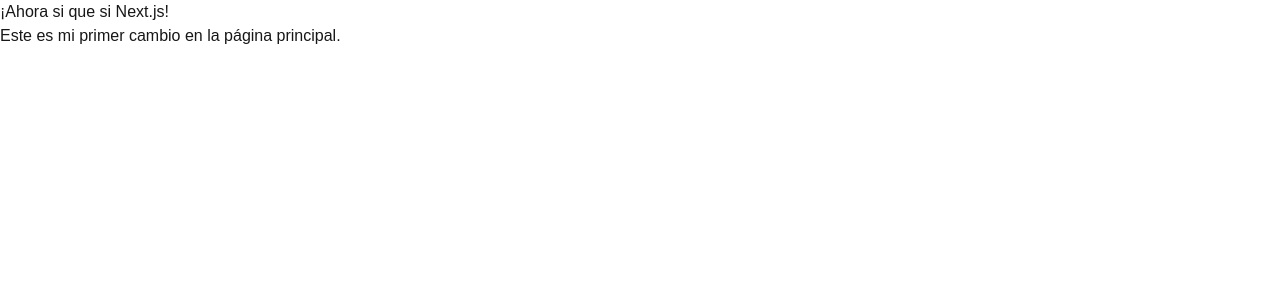
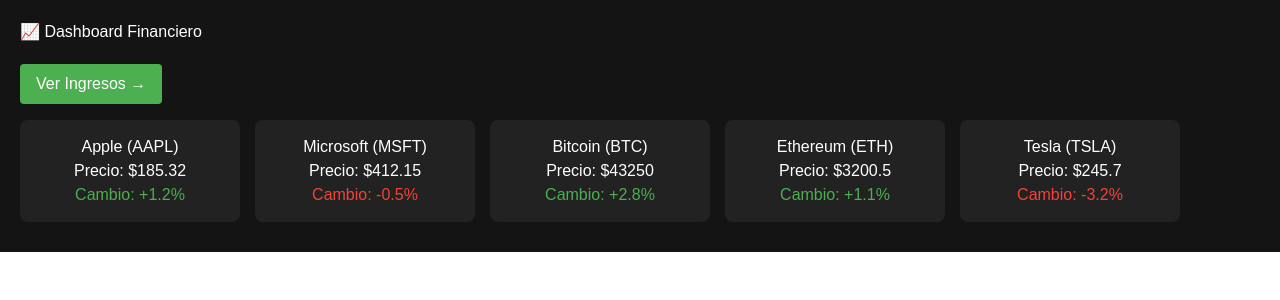
Before and after one commit to javigarrido22/gdp1, a Next.js app: page / in a window 1280 px wide. Shown: the top 300 px of the page. Built offline with nearby package versions, Linux system fonts and the light colour scheme.

Commit message:
deploy home

```diff
--- a/app/page.tsx
+++ b/app/page.tsx
@@ -1 +1,42 @@
-export default function Home() { return ( <main> <h1>¡Ahora si que si Next.js!</h1> <p>Este es mi primer cambio en la página principal.</p> </main> ); }
+import "./styles.css";
+import Link from "next/link";
+
+const datosFinancieros = [
+  { id: 1, nombre: "Apple (AAPL)", precio: 185.32, cambio: "+1.2%" },
+  { id: 2, nombre: "Microsoft (MSFT)", precio: 412.15, cambio: "-0.5%" },
+  { id: 3, nombre: "Bitcoin (BTC)", precio: 43250.00, cambio: "+2.8%" },
+  { id: 4, nombre: "Ethereum (ETH)", precio: 3200.50, cambio: "+1.1%" },
+  { id: 5, nombre: "Tesla (TSLA)", precio: 245.70, cambio: "-3.2%" },
+];
+
+export default function Home() {
+  return (
+    <div className="App">
+      <h1>📈 Dashboard Financiero</h1>
+
+      <Link href="/ingresos" style={{
+        display: "inline-block",
+        marginBottom: "1rem",
+        padding: "0.5rem 1rem",
+        backgroundColor: "#4caf50",
+        color: "white",
+        textDecoration: "none",
+        borderRadius: "4px"
+      }}>
+        Ver Ingresos →
+      </Link>
+
+      <div className="carrusel">
+        {datosFinancieros.map((item) => (
+          <div key={item.id} className="card">
+            <h2>{item.nombre}</h2>
+            <p>Precio: ${item.precio}</p>
+            <p className={item.cambio.startsWith("+") ? "positivo" : "negativo"}>
+              Cambio: {item.cambio}
+            </p>
+          </div>
+        ))}
+      </div>
+    </div>
+  );
+}
--- /dev/null
+++ b/app/styles.css
@@ -0,0 +1 @@
+.App { background-color: #141414; color: white; padding: 20px; font-family: Arial, sans-serif; } h1 { margin-bottom: 20px; } .carrusel { display: flex; gap: 15px; overflow-x: auto; scroll-behavior: smooth; padding-bottom: 10px; } .card { min-width: 220px; background-color: #222; border-radius: 8px; padding: 15px; text-align: center; transition: transform 0.3s; } .card:hover { transform: scale(1.05); cursor: pointer; } .positivo { color: #4caf50; /* verde */ } .negativo { color: #f44336; /* rojo */ }
```
